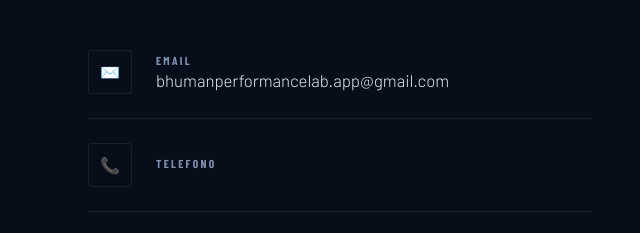
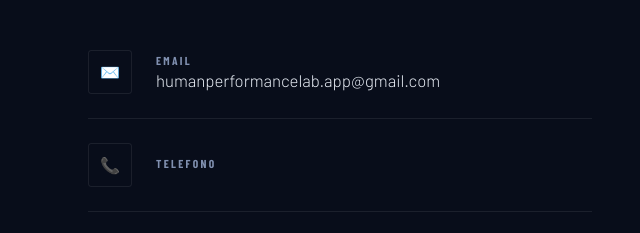
Before and after one commit to mrandrea2/andrea-bertelli, a plain HTML site: page index.html in a window 1280 px wide. Shown: the part 9490-9723 px from the top of the page, 0-640 px from the left. Drawn offline with nearby package versions, Linux system fonts and the light colour scheme; a web font is replaced by a local one.

Commit message:
Update index.html

```diff
--- a/index.html
+++ b/index.html
@@ -1604,7 +1604,7 @@ footer p {
           <div class="c-icon">✉️</div>
           <div>
             <div class="c-label">Email</div>
-            <div class="c-value">bhumanperformancelab.app@gmail.com</div>
+            <div class="c-value">humanperformancelab.app@gmail.com</div>
           </div>
         </div>
         <div class="contact-line">
```
